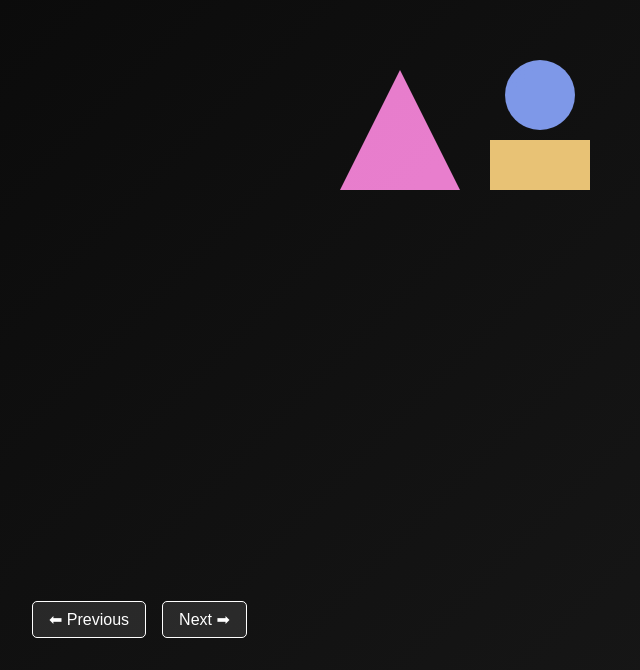
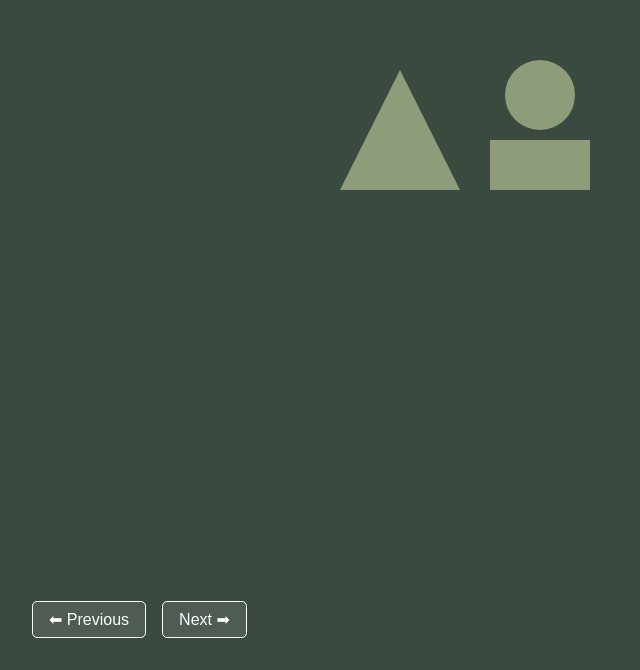
Before and after one commit to menon99/paapacutie, a React (Vite) app: page / in a window 1280 px wide. Shown: the part 130-800 px from the top of the page, without its empty margins (0-640 px from the left). Built offline with nearby package versions, Linux system fonts and the light colour scheme.

Commit message:
Add BG colour

```diff
--- a/src/components/ShapesContainer.jsx
+++ b/src/components/ShapesContainer.jsx
@@ -6,6 +6,7 @@ const SHAPE_TRANSLATE = 20;
 const ShapesContainer = ({ currentSlide }) => {
   return (
     <div className="shapes-container">
+      <div className="shapes-inner">
         {/* Triangle → leftmost */}
         <motion.div
           className="shape triangle"
@@ -32,13 +33,14 @@ const ShapesContainer = ({ currentSlide }) => {
         <motion.div
           className="shape rectangle"
           animate={{
-          x: 50 + currentSlide * SHAPE_TRANSLATE, // More to right
-          y: 70 + currentSlide * SHAPE_TRANSLATE, // Slightly up compared to before
+            x: 50 + currentSlide * SHAPE_TRANSLATE,
+            y: 70 + currentSlide * SHAPE_TRANSLATE,
             rotate: currentSlide * 180,
           }}
           transition={{ duration: 1.5, ease: "easeInOut" }}
         />
       </div>
+    </div>
   );
 };
 
--- a/src/styles/ShapesContainer.css
+++ b/src/styles/ShapesContainer.css
@@ -1,38 +1,51 @@
+:root {
+  --olive-dark: #3B4A3E;
+  --olive-light: #A3B18A;
+}
+
 .shapes-container {
+  position: absolute;
+  top: 0;
+  left: 0;
+  width: 100vw;
+  height: 100vh;
+  background-color: var(--olive-dark);
+  z-index: 0;
+  overflow: hidden;
+}
+
+/* NEW inner wrapper to center the shapes group */
+.shapes-inner {
   position: absolute;
   top: 50%;
   left: 50%;
-  width: 400px;   /* restrict width to visualize better */
+  transform: translate(-50%, -50%);
+  width: 400px; /* Same as before for layout consistency */
   height: 400px;
-  transform: translate(-50%, -50%);
-  z-index: 0;
 }
 
 .shape {
   position: absolute;
-  opacity: 0.9;
+  opacity: 0.8;
+  background-color: var(--olive-light);
 }
 
-/* Triangle → Bigger, distinct left */
 .triangle {
+  background: none; /* 👈 this fixes the square issue */
   width: 0;
   height: 0;
   border-left: 60px solid transparent;
   border-right: 60px solid transparent;
-  border-bottom: 120px solid #FF8AE2;
+  border-bottom: 120px solid var(--olive-light);
 }
 
-/* Circle → Right, above */
 .circle {
   width: 70px;
   height: 70px;
-  background-color: #8AA7FF;
   border-radius: 50%;
 }
 
-/* Rectangle → Right, below */
 .rectangle {
   width: 100px;
   height: 50px;
-  background-color: #FFD580;
 }
```
Lines whose indentation alone changed are shown as unchanged.
